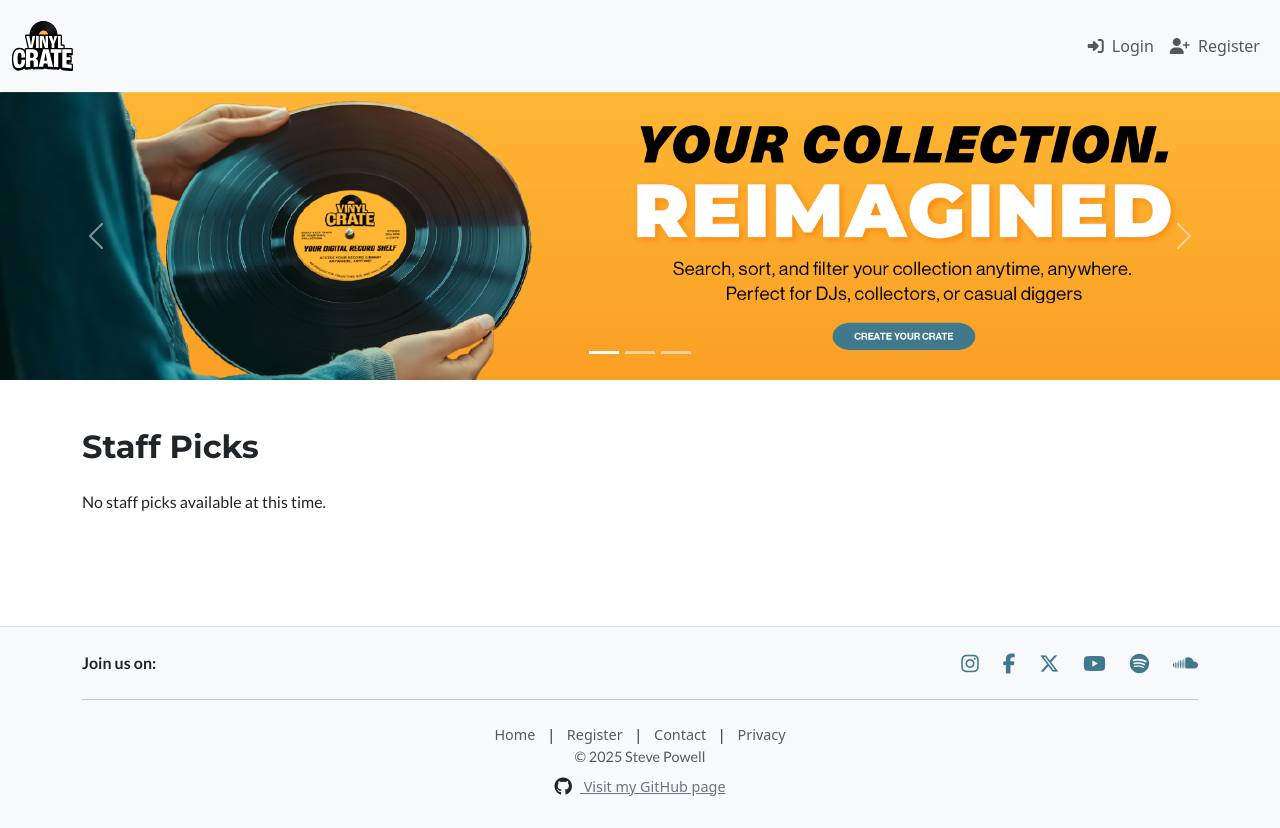
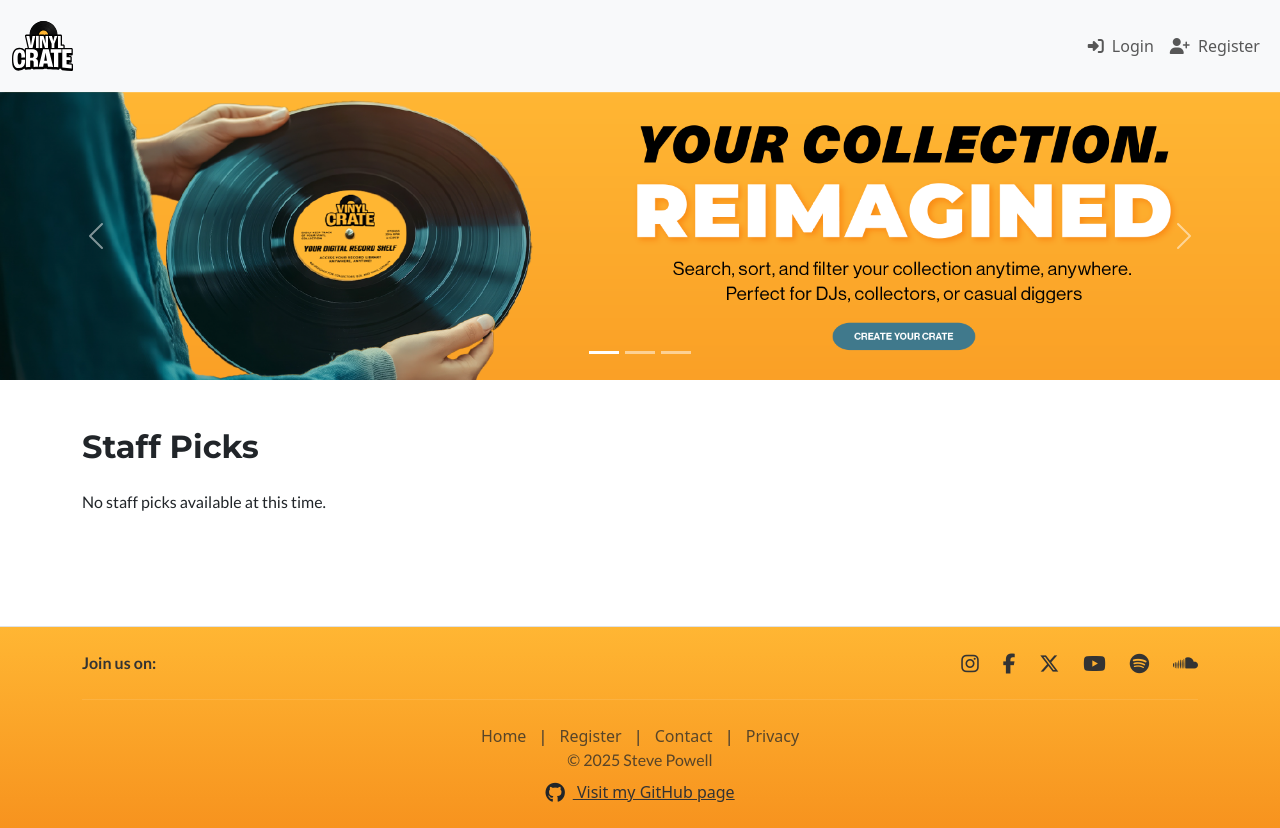
Before and after one commit to sd-powell/portfolio_project_3, a Django app: page / in a window 1280 px wide. Before the commit the page ends 796 px from the top, so only its background shows below. Run offline with Django 4.2, Linux system fonts and the light colour scheme; data that the repository does not hold is empty; some libraries are stand-ins or nearby versions.

Commit message:
add charcoal grey to colour variables and style footer links

```diff
--- a/static/css/style.css
+++ b/static/css/style.css
@@ -4,6 +4,7 @@
 /************ CSS Variables ************/
 :root {
       --highlight-blue: #40798c;
+      --footer-charcoal: #333333;
 
     /************ Typography ************/
     --primary-font: "Lato", sans-serif;
@@ -115,38 +116,46 @@ p {
 
 /************ Footer ************/
 
-.footer {
-  background-color: #f8f9fa;
-  width: 100%;
-  padding-top: 2rem;
-  padding-bottom: 2rem;
+/* Clean vertical gradient footer */
+footer.footer {
+    background: linear-gradient(to bottom, #ffb633, #f7931e);
+    color: var(--footer-charcoal);
+    flex-shrink: 0;
+    padding-top: 2rem;
+    padding-bottom: 2rem;
 }
 
-.footer__content {
-  flex-wrap: wrap;
-  gap: 1rem;
+/* Footer links and icons in white */
+.footer__links a,
+.footer__socials a {
+    color: var(--footer-charcoal);
 }
 
-.footer__socials a i {
-  color: #40798c;
-  transition: color 0.3s ease;
+.footer__links a:hover,
+.footer__socials a:hover {
+    color: #000 !important;
+    text-decoration: underline;
 }
 
-.footer__socials a i:hover {
-  color: #2b5e6b;
+/* Lighter horizontal line */
+.footer__links hr {
+    border-top: 1px solid rgba(255, 255, 255, 0.4);
 }
 
-.footer__links {
-  margin-top: 1rem;
-  font-size: 0.9rem;
+.footer__links p,
+.footer__links .text-muted {
+    color: var(--footer-charcoal);
 }
 
-.footer__links a {
-  color: #6c757d;
+/* Ensure footer sticks to bottom */
+body {
+    display: flex;
+    flex-direction: column;
+    min-height: 100vh;
 }
 
-.footer__links a:hover {
-  color: #40798c;
+main {
+    flex: 1;
 }
 
 /************ Media queries ************/
```
